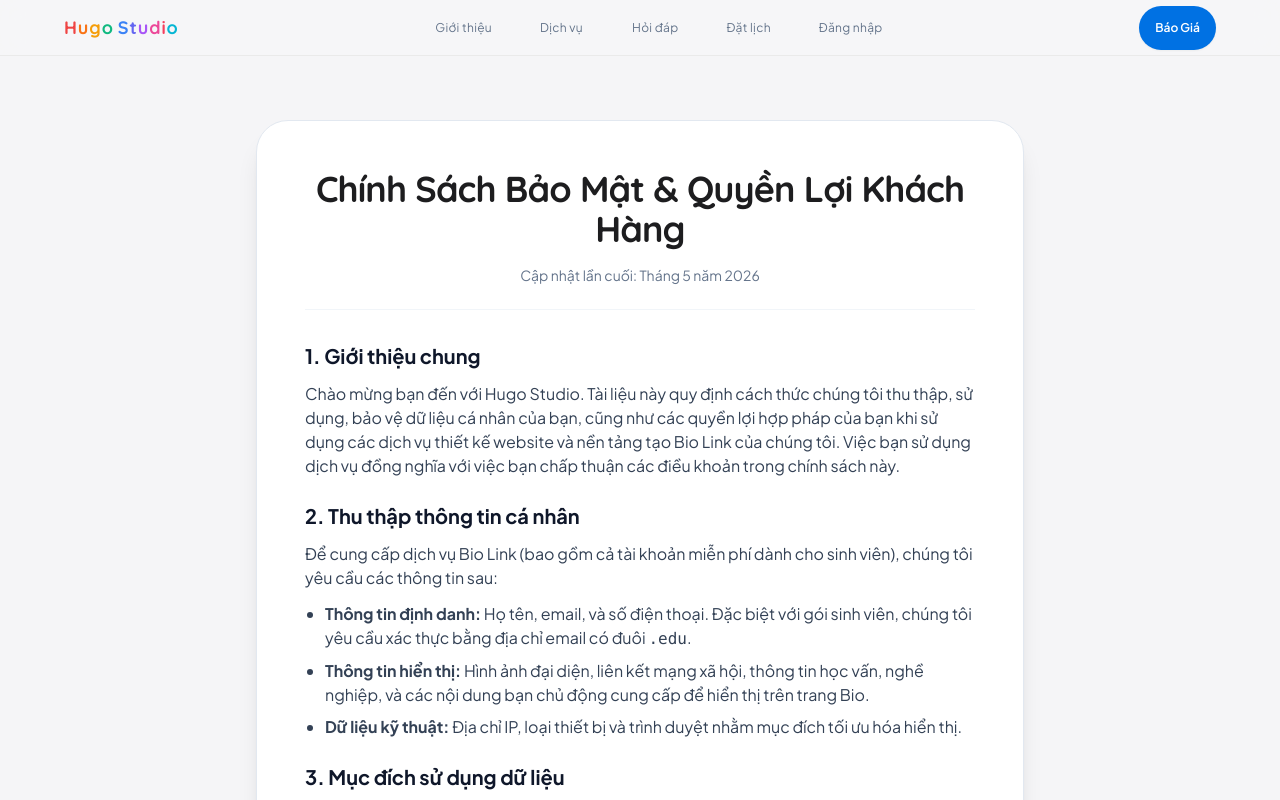
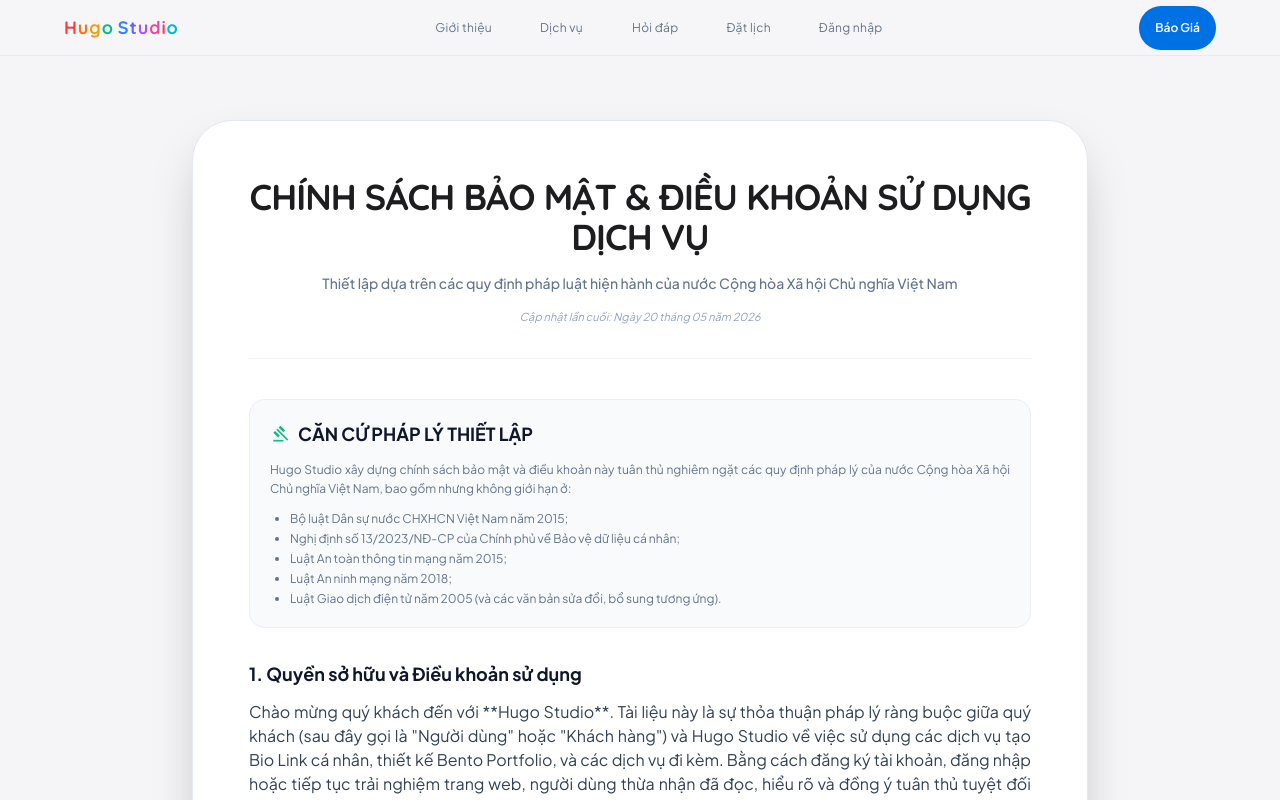
Before and after one commit to Hugo-huy2004/BAOGIA, a React (Vite) app: page /privacy-policy in a window 1280 px wide. Built offline with nearby package versions, Linux system fonts and the light colour scheme; no server answers.

Commit message:
Update detailed privacy policy for VN compliance and 00:00 session rule

```diff
--- a/src/pages/PrivacyPolicyPage.jsx
+++ b/src/pages/PrivacyPolicyPage.jsx
@@ -4,71 +4,160 @@ import { Link } from "react-router-dom";
 export default function PrivacyPolicyPage() {
   return (
     <main className="min-h-screen bg-[#f5f5f7] dark:bg-[#000000] text-[#1d1d1f] dark:text-[#f5f5f7] py-16 px-4 sm:px-6 lg:px-8 transition-colors duration-300">
-      <div className="max-w-3xl mx-auto space-y-8 bg-white dark:bg-[#12111a] p-8 sm:p-12 rounded-[2rem] border border-slate-200 dark:border-white/10 shadow-xl">
-        <div className="space-y-4 text-center pb-6 border-b border-slate-100 dark:border-white/5">
-          <h1 className="font-display text-3xl sm:text-4xl font-extrabold tracking-tight">Chính Sách Bảo Mật & Quyền Lợi Khách Hàng</h1>
-          <p className="text-sm text-slate-500 dark:text-slate-400">Cập nhật lần cuối: Tháng 5 năm 2026</p>
+      <div className="max-w-4xl mx-auto space-y-10 bg-white dark:bg-[#12111a] p-8 sm:p-14 rounded-[2.5rem] border border-slate-200 dark:border-white/10 shadow-2xl">
+
+        {/* Header */}
+        <div className="space-y-4 text-center pb-8 border-b border-slate-100 dark:border-white/5">
+          <h1 className="font-display text-2xl sm:text-4xl font-extrabold tracking-tight leading-tight">
+            CHÍNH SÁCH BẢO MẬT & ĐIỀU KHOẢN SỬ DỤNG DỊCH VỤ
+          </h1>
+          <p className="text-xs sm:text-sm text-slate-500 dark:text-slate-400 font-medium">
+            Thiết lập dựa trên các quy định pháp luật hiện hành của nước Cộng hòa Xã hội Chủ nghĩa Việt Nam
+          </p>
+          <p className="text-[11px] text-slate-400 dark:text-slate-500 italic">
+            Cập nhật lần cuối: Ngày 20 tháng 05 năm 2026
+          </p>
         </div>
 
-        <div className="space-y-6 text-sm sm:text-base leading-relaxed text-slate-700 dark:text-slate-300">
+        {/* Policy Content */}
+        <div className="space-y-8 text-sm sm:text-base leading-relaxed text-slate-700 dark:text-slate-300 text-justify">
+
+          {/* Căn cứ pháp lý */}
+          <section className="space-y-3 p-5 rounded-2xl bg-slate-50 dark:bg-white/5 border border-slate-200/50 dark:border-white/10">
+            <h2 className="text-lg font-bold text-slate-900 dark:text-white flex items-center gap-2">
+              <span className="material-symbols-outlined text-emerald-500 text-xl">gavel</span>
+              CĂN CỨ PHÁP LÝ THIẾT LẬP
+            </h2>
+            <p className="text-xs text-slate-500 dark:text-slate-400 leading-relaxed">
+              Hugo Studio xây dựng chính sách bảo mật và điều khoản này tuân thủ nghiêm ngặt các quy định pháp lý của nước Cộng hòa Xã hội Chủ nghĩa Việt Nam, bao gồm nhưng không giới hạn ở:
+            </p>
+            <ul className="list-disc pl-5 text-xs text-slate-500 dark:text-slate-400 space-y-1">
+              <li>Bộ luật Dân sự nước CHXHCN Việt Nam năm 2015;</li>
+              <li>Nghị định số 13/2023/NĐ-CP của Chính phủ về Bảo vệ dữ liệu cá nhân;</li>
+              <li>Luật An toàn thông tin mạng năm 2015;</li>
+              <li>Luật An ninh mạng năm 2018;</li>
+              <li>Luật Giao dịch điện tử năm 2005 (và các văn bản sửa đổi, bổ sung tương ứng).</li>
+            </ul>
+          </section>
+
+          {/* 1. Giới thiệu chung */}
           <section className="space-y-3">
-            <h2 className="text-xl font-bold text-slate-900 dark:text-white">1. Giới thiệu chung</h2>
+            <h3 className="text-lg font-bold text-slate-900 dark:text-white">1. Quyền sở hữu và Điều khoản sử dụng</h3>
             <p>
-              Chào mừng bạn đến với Hugo Studio. Tài liệu này quy định cách thức chúng tôi thu thập, sử dụng, bảo vệ dữ liệu cá nhân của bạn, cũng như các quyền lợi hợp pháp của bạn khi sử dụng các dịch vụ thiết kế website và nền tảng tạo Bio Link của chúng tôi. Việc bạn sử dụng dịch vụ đồng nghĩa với việc bạn chấp thuận các điều khoản trong chính sách này.
+              Chào mừng quý khách đến với **Hugo Studio**. Tài liệu này là sự thỏa thuận pháp lý ràng buộc giữa quý khách (sau đây gọi là "Người dùng" hoặc "Khách hàng") và Hugo Studio về việc sử dụng các dịch vụ tạo Bio Link cá nhân, thiết kế Bento Portfolio, và các dịch vụ đi kèm. Bằng cách đăng ký tài khoản, đăng nhập hoặc tiếp tục trải nghiệm trang web, người dùng thừa nhận đã đọc, hiểu rõ và đồng ý tuân thủ tuyệt đối các nội dung quy định tại đây.
             </p>
           </section>
 
+          {/* 2. Thu thập thông tin cá nhân & Cơ chế CCCD */}
           <section className="space-y-3">
-            <h2 className="text-xl font-bold text-slate-900 dark:text-white">2. Thu thập thông tin cá nhân</h2>
-            <p>Để cung cấp dịch vụ Bio Link (bao gồm cả tài khoản miễn phí dành cho sinh viên), chúng tôi yêu cầu các thông tin sau:</p>
-            <ul className="list-disc pl-5 space-y-2">
-              <li><strong>Thông tin định danh:</strong> Họ tên, email, và số điện thoại. Đặc biệt với gói sinh viên, chúng tôi yêu cầu xác thực bằng địa chỉ email có đuôi <code>.edu</code>.</li>
-              <li><strong>Thông tin hiển thị:</strong> Hình ảnh đại diện, liên kết mạng xã hội, thông tin học vấn, nghề nghiệp, và các nội dung bạn chủ động cung cấp để hiển thị trên trang Bio.</li>
-              <li><strong>Dữ liệu kỹ thuật:</strong> Địa chỉ IP, loại thiết bị và trình duyệt nhằm mục đích tối ưu hóa hiển thị.</li>
+            <h3 className="text-lg font-bold text-slate-900 dark:text-white">2. Thu thập và Phân loại dữ liệu cá nhân</h3>
+            <p>
+              Theo quy định của **Nghị định 13/2023/NĐ-CP**, chúng tôi chỉ thu thập và xử lý các thông tin cá nhân cần thiết phục vụ cho việc cung cấp dịch vụ công nghệ:
+            </p>
+            <div className="space-y-3.5 pl-2 border-l-2 border-emerald-500/50">
+              <p>
+                <strong>a) Dữ liệu cá nhân cơ bản lưu trữ trên máy chủ (Database):</strong> Họ và tên hiển thị, địa chỉ email đăng nhập (bao gồm Gmail và email trường học đuôi `.edu`), số điện thoại liên hệ, liên kết mạng xã hội, các nội dung bento tab, hình ảnh đại diện cá nhân do chính người dùng đăng tải.
+              </p>
+              <p>
+                <strong>b) Dữ liệu kỹ thuật & Nhật ký hoạt động:</strong> Địa chỉ IP, loại thiết bị truy cập, hệ điều hành và thời gian đăng nhập nhằm đảm bảo an toàn hệ thống và phòng ngừa tấn công mạng.
+              </p>
+              <p>
+                <strong>c) Cơ chế xử lý an toàn đối với Số Căn cước công dân (CCCD):</strong>
+              </p>
+              <div className="p-4 rounded-xl bg-amber-500/10 border border-amber-500/30 text-xs sm:text-sm text-slate-800 dark:text-slate-200 space-y-2">
+                <p className="font-bold text-amber-700 dark:text-amber-400 uppercase">⚠️ CAM KẾT KHÔNG THU THẬP & KHÔNG LƯU TRỮ CCCD:</p>
+                <p>
+                  Để xác minh điều kiện được hưởng gói ưu đãi Học sinh - Sinh viên (U23) đối với những người dùng không sở hữu hòm thư điện tử giáo dục chuyên dụng (`.edu`), Hugo Studio hỗ trợ phương thức kiểm tra năm sinh qua mã số CCCD 12 chữ số.
+                </p>
+                <p>
+                  Chúng tôi long trọng tuyên bố: **Toàn bộ quá trình kiểm tra số CCCD được xử lý hoàn toàn bằng thuật toán Client-side JavaScript trực tiếp trên trình duyệt của máy khách hàng.** Hệ thống tuyệt đối không gửi chuỗi số CCCD này về máy chủ (Server), không truyền tải qua môi trường internet và hoàn toàn không lưu trữ trong bất kỳ cơ sở dữ liệu vật lý hay đám mây nào của Hugo Studio. Thuật toán chỉ thực hiện chức năng trích xuất năm sinh để đối chiếu tính tuổi và sẽ lập tức hủy bỏ dữ liệu ngay sau khi kết thúc tác vụ xác minh trên giao diện.
+                </p>
+              </div>
+            </div>
+          </section>
+
+          {/* 3. Quy định thời hạn sử dụng và Quy tắc 00:00 */}
+          <section className="space-y-3">
+            <h3 className="text-lg font-bold text-slate-900 dark:text-white">3. Quy tắc tính toán Thời hạn dịch vụ và Phiên đăng nhập</h3>
+            <p>
+              Căn cứ theo nguyên tắc xác định thời hạn quy định tại **Bộ luật Dân sự 2015**, để tối ưu hóa tài nguyên máy chủ và mang lại sự rõ ràng minh bạch trong vận hành, Hugo Studio áp dụng quy tắc tính thời hạn sử dụng dịch vụ dựa trên mốc thời gian chuyển giao ngày mới (**Mốc 00:00**):
+            </p>
+            <div className="space-y-3 pl-2 border-l-2 border-emerald-500/50">
+              <p>
+                <strong>a) Định nghĩa "1 ngày sử dụng":</strong> Bất kỳ thời điểm kích hoạt gói dịch vụ hay đăng nhập tài khoản nào xảy ra trong ngày dương lịch hiện tại, dù là đầu ngày (00:01) hay cuối ngày (23:59), thì thời gian sử dụng thực tế từ lúc kích hoạt cho đến **00:00:00 (nửa đêm) của ngày mới** sẽ được tính tròn là **01 ngày sử dụng**.
+              </p>
+              <p>
+                <strong>b) Áp dụng đối với Phiên Đăng Nhập (14 ngày):</strong> Thời gian lưu trữ trạng thái đăng nhập (Token session) tối đa là 14 ngày. Trình duyệt của bạn sẽ tự động đăng xuất vào lúc 00:00:00 của ngày thứ 14 kể từ ngày đăng nhập đầu tiên để bảo vệ an toàn danh tính của bạn.
+              </p>
+              <p>
+                <strong>c) Áp dụng đối với Gói Dịch Vụ Bio Link (365 ngày):</strong> Gói đặc quyền sinh viên được tài trợ sử dụng trong vòng 12 tháng (tương đương 365 ngày). Thời điểm hết hiệu lực của trang Bio sẽ được làm tròn về đúng mốc **00:00:00 của ngày hết hạn thứ 365** (tính theo ngày dương lịch Việt Nam).
+              </p>
+            </div>
+          </section>
+
+          {/* 4. Mục đích xử lý dữ liệu */}
+          <section className="space-y-3">
+            <h3 className="text-lg font-bold text-slate-900 dark:text-white">4. Mục đích và Phạm vi xử lý dữ liệu</h3>
+            <p>
+              Dữ liệu của Khách hàng chỉ được sử dụng cho các mục đích nội bộ hợp pháp dưới đây:
+            </p>
+            <ul className="list-dash pl-5 space-y-2">
+              <li>Thiết lập cấu hình hiển thị trang thông tin cá nhân (Bio Link) theo yêu cầu cá nhân hóa của chủ tài khoản.</li>
+              <li>Xác thực danh tính chủ thể và kiểm soát việc phân bổ các gói tài trợ miễn phí cho đối tượng thụ hưởng hợp lệ (Học sinh - Sinh viên).</li>
+              <li>Thông báo các bản cập nhật bảo mật kỹ thuật quan trọng hoặc phản hồi các yêu cầu trợ giúp kỹ thuật.</li>
+              <li>Nén dữ liệu hình ảnh (định dạng WebP thông minh) để cải thiện tốc độ truyền tải trang và giảm thiểu băng thông lưu trữ.</li>
             </ul>
           </section>
 
+          {/* 5. Quyền của chủ thể dữ liệu */}
           <section className="space-y-3">
-            <h2 className="text-xl font-bold text-slate-900 dark:text-white">3. Mục đích sử dụng dữ liệu</h2>
-            <p>Toàn bộ thông tin được thu thập chỉ phục vụ cho các mục đích hợp pháp sau:</p>
+            <h3 className="text-lg font-bold text-slate-900 dark:text-white">5. Quyền hạn của Chủ thể dữ liệu</h3>
+            <p>
+              Tuân thủ **Chương II Nghị định 13/2023/NĐ-CP**, người dùng tại Hugo Studio được bảo đảm các quyền năng pháp lý tối cao đối với thông tin cá nhân của mình:
+            </p>
             <ul className="list-disc pl-5 space-y-2">
-              <li>Xây dựng và định hình hồ sơ điện tử (Bio Link / Portfolio) theo yêu cầu của bạn.</li>
-              <li>Xác thực danh tính (đặc biệt là quyền lợi tài trợ cho nhóm Sinh viên).</li>
-              <li>Liên hệ, hỗ trợ kỹ thuật và thông báo về các cập nhật bảo mật quan trọng.</li>
-              <li>Tối ưu hóa hiệu năng, cải thiện tốc độ tải trang (ví dụ: tự động nén định dạng ảnh WebP để tiết kiệm băng thông nhưng vẫn giữ độ sắc nét).</li>
+              <li><strong>Quyền được biết & Tiếp cận:</strong> Người dùng có quyền truy cập trang quản trị cá nhân bất cứ lúc nào để kiểm tra thông tin đang được lưu giữ.</li>
+              <li><strong>Quyền Chỉnh sửa & Cập nhật:</strong> Người dùng có thể chủ động sửa đổi toàn bộ thông tin trên Bio Link, đổi tên hiển thị, cập nhật ảnh đại diện hoặc thay đổi các liên kết mạng xã hội theo ý muốn thời gian thực.</li>
+              <li><strong>Quyền Yêu cầu Xóa bỏ dữ liệu (Quyền được lãng quên):</strong> Tại trang quản trị tài khoản, người dùng có quyền tự hủy kích hoạt Bio và yêu cầu xóa toàn bộ thông tin, hình ảnh đại diện khỏi bộ lưu trữ đám mây. Hệ thống sẽ tiến hành xóa sạch và không thể khôi phục để bảo đảm quyền riêng tư tuyệt đối.</li>
             </ul>
           </section>
 
+          {/* 6. Biện pháp bảo vệ và Chia sẻ thông tin */}
           <section className="space-y-3">
-            <h2 className="text-xl font-bold text-slate-900 dark:text-white">4. Cam kết bảo mật thông tin</h2>
+            <h3 className="text-lg font-bold text-slate-900 dark:text-white">6. An toàn thông tin và Cam kết không chia sẻ dữ liệu</h3>
             <p>
-              Hugo Studio cam kết không mua bán, trao đổi hay tiết lộ thông tin cá nhân của bạn cho bất kỳ bên thứ ba nào vì mục đích thương mại. Dữ liệu của bạn được lưu trữ trên hệ thống cơ sở dữ liệu bảo mật cao. Các hình ảnh tải lên được quản lý nghiêm ngặt, đảm bảo tốc độ phân phối và an toàn thông tin.
+              Chúng tôi thực thi các biện pháp bảo mật công nghệ tiêu chuẩn quốc tế:
+            </p>
+            <ul className="list-dash pl-5 space-y-2">
+              <li>Mã hóa các thông tin nhạy cảm trước khi lưu trữ trong cơ sở dữ liệu.</li>
+              <li>Sử dụng chứng chỉ bảo mật SSL/TLS để mã hóa đường truyền thông tin giữa trình duyệt của người dùng và máy chủ.</li>
+              <li>**Cam kết tuyệt đối:** Hugo Studio cam kết không bán, không chuyển nhượng, không chia sẻ hay cung cấp thông tin cá nhân của bạn cho bất kỳ tổ chức hay cá nhân thứ ba nào vì mục đích thương mại, ngoại trừ các trường hợp khẩn cấp để ngăn chặn hành vi vi phạm pháp luật hoặc khi có yêu cầu bằng văn bản chính thức của cơ quan tiến hành tố tụng có thẩm quyền của nước Cộng hòa Xã hội Chủ nghĩa Việt Nam.</li>
+            </ul>
+          </section>
+
+          {/* 7. Thông tin liên hệ */}
+          <section className="space-y-3 text-xs sm:text-sm p-5 rounded-2xl bg-emerald-500/5 dark:bg-emerald-500/10 border border-emerald-500/20">
+            <h4 className="font-bold text-slate-900 dark:text-white uppercase tracking-wider">Thông tin liên hệ & Giải quyết khiếu nại</h4>
+            <p>
+              Mọi câu hỏi, phản ánh hoặc yêu cầu xử lý quyền liên quan đến thông tin cá nhân, vui lòng liên hệ bộ phận hỗ trợ kỹ thuật của Hugo Studio qua địa chỉ email chính thức:
+            </p>
+            <p className="font-mono font-bold text-emerald-600 dark:text-emerald-400 mt-1">
+              📧 hugowishpax@gmail.com
             </p>
           </section>
 
-          <section className="space-y-3">
-            <h2 className="text-xl font-bold text-slate-900 dark:text-white">5. Quyền lợi và kiểm soát của Khách hàng</h2>
-            <p>Với tư cách là chủ sở hữu dữ liệu, bạn có đầy đủ các quyền sau:</p>
-            <ul className="list-disc pl-5 space-y-2">
-              <li><strong>Quyền chỉnh sửa:</strong> Bạn có quyền tự do chỉnh sửa, cập nhật hoặc gỡ bỏ thông tin trên Bio Link bất cứ lúc nào thông qua cổng đăng nhập cá nhân.</li>
-              <li><strong>Quyền xóa bỏ (Right to be forgotten):</strong> Bạn có quyền xóa hoàn toàn tài khoản và mọi dữ liệu liên quan khỏi hệ thống (bao gồm ảnh đại diện, email, nội dung) vĩnh viễn thông qua tính năng xóa tài khoản trong khu vực quản trị.</li>
-              <li><strong>Quyền riêng tư:</strong> Bạn có quyền quyết định những thông tin nào được phép hiển thị công khai trên internet thông qua các thiết lập giao diện.</li>
-            </ul>
-          </section>
-
-          <section className="space-y-3">
-            <h2 className="text-xl font-bold text-slate-900 dark:text-white">6. Thay đổi chính sách</h2>
-            <p>
-              Chúng tôi bảo lưu quyền cập nhật hoặc thay đổi chính sách này bất kỳ lúc nào để phù hợp với pháp luật và thực tiễn hoạt động. Các thay đổi quan trọng sẽ được thông báo đến bạn thông qua email cung cấp trên hệ thống.
-            </p>
-          </section>
         </div>
 
+        {/* Back Button */}
         <div className="pt-8 border-t border-slate-100 dark:border-white/5 text-center">
-          <Link to="/" className="inline-flex items-center justify-center px-8 py-3.5 rounded-full bg-slate-900 dark:bg-white text-white dark:text-slate-950 font-bold text-sm hover:scale-[1.02] active:scale-98 transition-transform duration-200 shadow-lg">
-            Trở Về Trang Chủ
+          <Link
+            to="/"
+            className="inline-flex items-center justify-center px-8 py-4 rounded-full bg-slate-900 dark:bg-white text-white dark:text-slate-950 font-bold text-xs hover:scale-[1.02] active:scale-98 transition-transform duration-200 shadow-xl"
+          >
+            Đồng Ý & Trở Về Trang Chủ
           </Link>
         </div>
+
       </div>
     </main>
   );
--- a/src/services/authSession.js
+++ b/src/services/authSession.js
@@ -33,6 +33,7 @@ export const getAdminSession = () => readSession(ADMIN_SESSION_KEY);
 export const loginMember = (member) => {
   const expiresAt = new Date();
   expiresAt.setDate(expiresAt.getDate() + 14); // Lưu 14 ngày
+  expiresAt.setHours(0, 0, 0, 0); // Qua 00:00 tính là 1 ngày dùng
 
   const session = {
     role: "member",
@@ -72,6 +73,7 @@ export const loginAdmin = async (credentials) => {
 
   const expiresAt = new Date();
   expiresAt.setDate(expiresAt.getDate() + 14); // Lưu 14 ngày
+  expiresAt.setHours(0, 0, 0, 0); // Qua 00:00 tính là 1 ngày dùng
 
   const session = {
     role: "admin",
```
